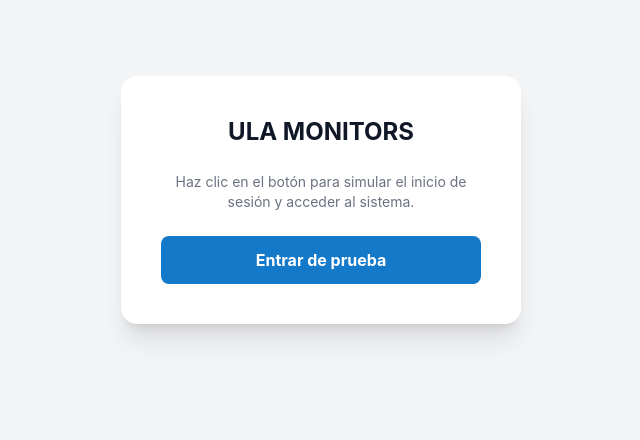
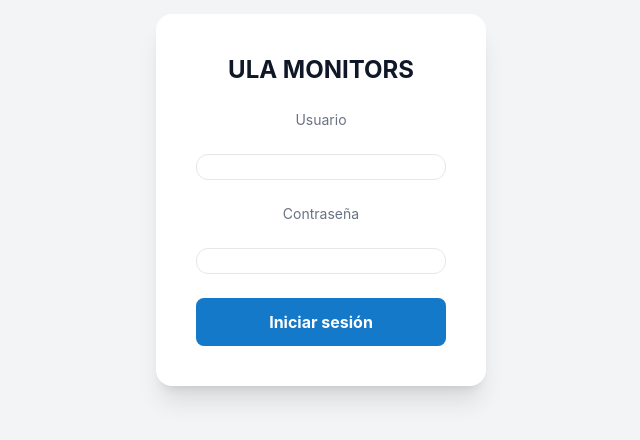
Before and after one commit to JustLobo1121/proyecto-tecno-web, a React (Vite) app: page / in a window 1280 px wide. Shown: the part 200-640 px from the top of the page, without its empty margins (319-959 px from the left). Built offline with nearby package versions, Linux system fonts and the light colour scheme; no server answers.

Commit message:
feat: initial Login view

```diff
--- a/src/views/Login.jsx
+++ b/src/views/Login.jsx
@@ -1,24 +1,60 @@
+import { useEffect, useState } from "react";
 import { useNavigate } from "react-router-dom";
+import { apiFetch, TOKEN_KEY } from "../api/client";
 
 function Login({ setIsAuthenticated }) {
+    const [username, setUsername] = useState("");
+    const [password, setPassword] = useState("");
+    const [success, setSuccess] = useState(true);
     const navigate = useNavigate()
+    const handleLoginSuccess = (request) => {
+        localStorage.setItem(TOKEN_KEY, request["access_token"])
+        setIsAuthenticated(true);
+        navigate("/dashboard");
+    }
+    const handleLoginFailure = () => {
+        setSuccess(false);
+    }
     const handleLogin = () => {
-        setIsAuthenticated(true)
-        navigate('/dashboard')
+        if (!username || !password) return;
+        apiFetch("/token", {method: "POST", body: new URLSearchParams({ username: username, password: password})})
+        .then(handleLoginSuccess)
+        .catch(handleLoginFailure)
     }
+
+    useEffect(() => {
+        if (localStorage.getItem(TOKEN_KEY)) {
+        setIsAuthenticated(true);
+        navigate("/dashboard");
+    }}, [])
 
     return (
         <div className="flex items-center justify-center min-h-screen bg-gray-100 dark:bg-gray-800">
             <div className="p-10 bg-white dark:bg-gray-900 rounded-2xl shadow-xl flex flex-col items-center gap-6">
                 <h2 className="text-2xl font-bold text-gray-900 dark:text-white">ULA MONITORS</h2>
                 <p className="text-gray-500 dark:text-gray-400 text-sm text-center max-w-xs">
-                    Haz clic en el botón para simular el inicio de sesión y acceder al sistema.
+                    Usuario
                 </p>
+                <input
+                value={username}
+                className="border border-gray-200 dark:border-gray-700 rounded-xl"
+                onChange={(event) => {setUsername(event.target.value); event.target.value ? event.target.className = "border border-gray-200 dark:border-gray-700 rounded-xl" : event.target.className = "border border-red-600 rounded-xl"}}
+                ></input>
+                <p className="text-gray-500 dark:text-gray-400 text-sm text-center max-w-xs">
+                    Contraseña
+                </p>
+                <input
+                type="password"
+                value={password}
+                className="border border-gray-200 dark:border-gray-700 rounded-xl"
+                onChange={(event) => {setPassword(event.target.value); event.target.value ? event.target.className = "border border-gray-200 dark:border-gray-700 rounded-xl" : event.target.className = "border border-red-600 rounded-xl"}}
+                ></input>
+                { !success && (<h1 className="text-[#ff0000]-500 dark:text-[#ff0000]-400 text-sm text-center max-w-xs">Usuario o contraseña incorrectos.</h1>)}
                 <button
                     onClick={handleLogin}
                     className="w-full px-6 py-3 bg-[#1479c9] text-white font-bold rounded-lg hover:bg-[#0d6bab] transition-all transform hover:-translate-y-1"
                 >
-                    Entrar de prueba
+                    Iniciar sesión
                 </button>
             </div>
         </div>
```
